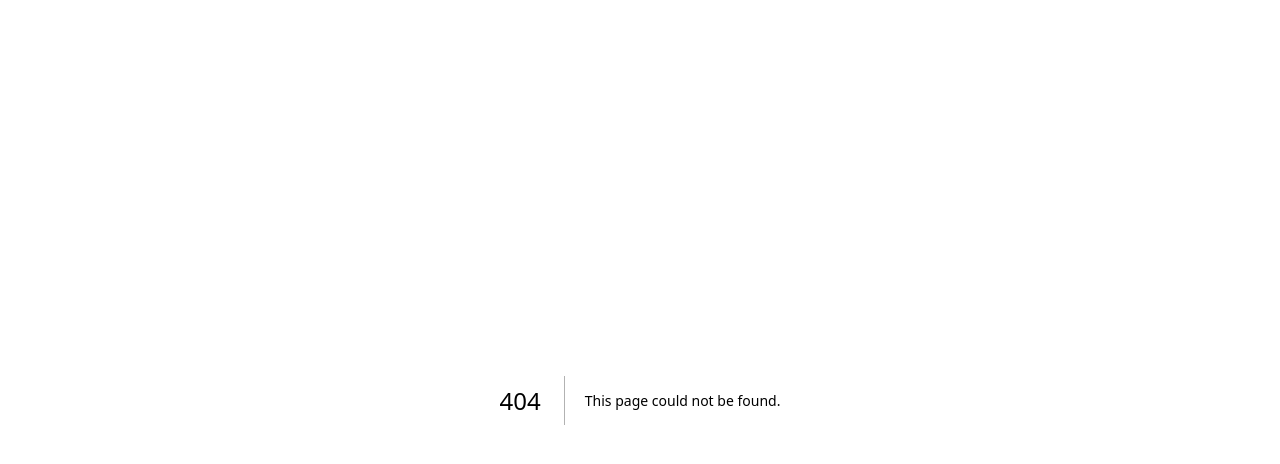
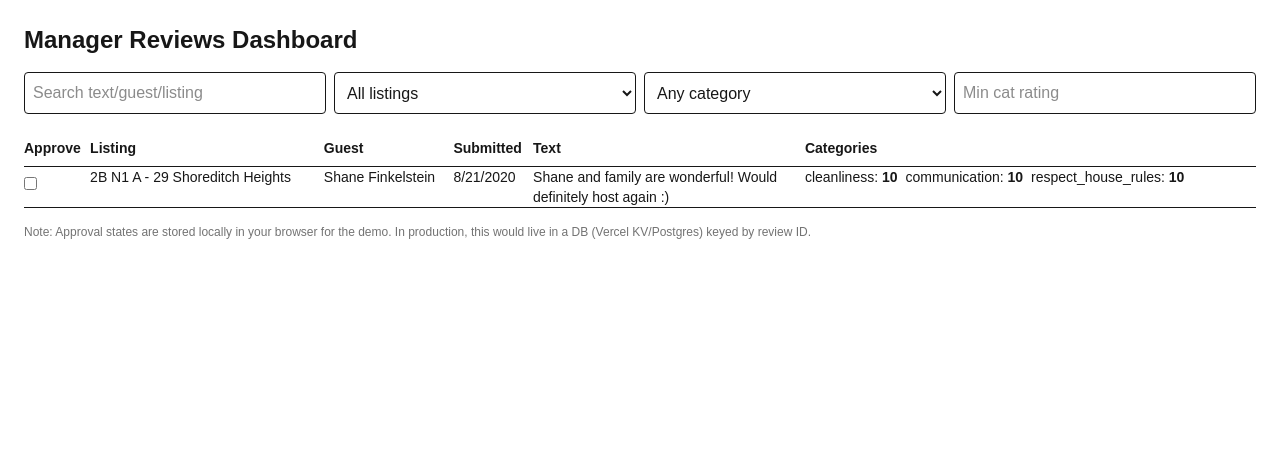
Before and after one commit to danwib/the_flex_practical_interview, a Next.js app in the folder flex-reviews/: page /dashboard in a window 1280 px wide. Before the commit this address had no page. Shown: the top 464 px of the page. Built offline with nearby package versions, Linux system fonts and the light colour scheme.

Commit message:
Ready for Vercel Deploy

```diff
--- /dev/null
+++ b/flex-reviews/data/mock-reviews.json
@@ -0,0 +1,20 @@
+{
+  "status": "success",
+  "result": [
+    {
+      "id": 7453,
+      "type": "host-to-guest",
+      "status": "published",
+      "rating": null,
+      "publicReview": "Shane and family are wonderful! Would definitely host again :)",
+      "reviewCategory": [
+        {"category": "cleanliness", "rating": 10},
+        {"category": "communication", "rating": 10},
+        {"category": "respect_house_rules", "rating": 10}
+      ],
+      "submittedAt": "2020-08-21 22:45:14",
+      "guestName": "Shane Finkelstein",
+      "listingName": "2B N1 A - 29 Shoreditch Heights"
+    }
+  ]
+}
--- /dev/null
+++ b/flex-reviews/src/app/api/reviews/hostaway/route.ts
@@ -0,0 +1,53 @@
+import { NextRequest, NextResponse } from 'next/server';
+import raw from '@/../data/mock-reviews.json';
+import type { Review, ReviewsResponse } from '@/types/reviews';
+
+export const dynamic = 'force-dynamic';
+
+function loadReviews(): Review[] {
+  // If you’re using zod, you could parse/validate here.
+  const parsed = raw as unknown as ReviewsResponse;
+  return parsed.result as Review[];
+}
+
+export async function GET(req: NextRequest) {
+  const { searchParams } = new URL(req.url);
+
+  const listing = searchParams.get('listing');           // exact listingName
+  const q = searchParams.get('q');                      // text search
+  const cat = searchParams.get('category');             // category name
+  const minStr = searchParams.get('min');               // min category rating
+  const from = searchParams.get('from');                // YYYY-MM-DD
+  const to = searchParams.get('to');                    // YYYY-MM-DD
+
+  const min = minStr !== null ? Number(minStr) : null;
+
+  const all: Review[] = loadReviews();
+  let rows: Review[] = all.slice();
+
+  if (listing) rows = rows.filter(r => r.listingName === listing);
+
+  if (q) {
+    const s = q.toLowerCase();
+    rows = rows.filter(r =>
+      r.publicReview?.toLowerCase().includes(s) ||
+      r.guestName?.toLowerCase().includes(s) ||
+      r.listingName?.toLowerCase().includes(s)
+    );
+  }
+
+  if (cat) {
+    rows = rows.filter(r => r.reviewCategory?.some(c => c.category === cat));
+    if (min !== null && !Number.isNaN(min)) {
+      rows = rows.filter(r =>
+        r.reviewCategory?.some(c => c.category === cat && (c.rating ?? -Infinity) >= min)
+      );
+    }
+  }
+
+  // Simple string compare is OK because submittedAt is ISO-ish; if unsure, normalise.
+  if (from) rows = rows.filter(r => r.submittedAt >= `${from} 00:00:00`);
+  if (to)   rows = rows.filter(r => r.submittedAt <= `${to} 23:59:59`);
+
+  return NextResponse.json({ status: 'success', result: rows } as ReviewsResponse);
+}
--- /dev/null
+++ b/flex-reviews/src/app/dashboard/page.tsx
@@ -0,0 +1,106 @@
+'use client';
+
+import { useEffect, useMemo, useState } from 'react';
+
+type Review = {
+  id: number; publicReview: string; guestName: string; listingName: string;
+  submittedAt: string; reviewCategory: { category: string; rating: number | null }[];
+};
+
+function useApprovals() {
+  const KEY = 'approvals';
+  const [map, setMap] = useState<Record<number, boolean>>(() => {
+    try { return JSON.parse(localStorage.getItem(KEY) || '{}'); } catch { return {}; }
+  });
+  useEffect(() => { localStorage.setItem(KEY, JSON.stringify(map)); }, [map]);
+  const toggle = (id: number) => setMap(m => ({ ...m, [id]: !m[id] }));
+  const set = (id: number, v: boolean) => setMap(m => ({ ...m, [id]: v }));
+  return { map, toggle, set };
+}
+
+export default function DashboardPage() {
+  const [reviews, setReviews] = useState<Review[]>([]);
+  const [q, setQ] = useState('');
+  const [listing, setListing] = useState('');
+  const [category, setCategory] = useState('');
+  const [min, setMin] = useState<number | ''>('');
+  const { map, toggle } = useApprovals();
+
+  useEffect(() => {
+    const url = new URL('/api/reviews/hostaway', window.location.origin);
+    if (q) url.searchParams.set('q', q);
+    if (listing) url.searchParams.set('listing', listing);
+    if (category) url.searchParams.set('category', category);
+    if (min !== '') url.searchParams.set('min', String(min));
+    fetch(url).then(r => r.json()).then(d => setReviews(d.result));
+  }, [q, listing, category, min]);
+
+  const listings = useMemo(() => Array.from(new Set(reviews.map(r => r.listingName))).sort(), [reviews]);
+  const cats = useMemo(() => {
+    const s = new Set<string>();
+    reviews.forEach(r => r.reviewCategory?.forEach(c => s.add(c.category)));
+    return Array.from(s).sort();
+  }, [reviews]);
+
+  return (
+    <div className="p-6 space-y-4">
+      <h1 className="text-2xl font-semibold">Manager Reviews Dashboard</h1>
+
+      <div className="grid gap-2 sm:grid-cols-4">
+        <input className="border rounded p-2" placeholder="Search text/guest/listing"
+               value={q} onChange={e => setQ(e.target.value)} />
+        <select className="border rounded p-2" value={listing} onChange={e => setListing(e.target.value)}>
+          <option value="">All listings</option>
+          {listings.map(l => <option key={l} value={l}>{l}</option>)}
+        </select>
+        <select className="border rounded p-2" value={category} onChange={e => setCategory(e.target.value)}>
+          <option value="">Any category</option>
+          {cats.map(c => <option key={c} value={c}>{c}</option>)}
+        </select>
+        <input className="border rounded p-2" type="number" min={0} max={10} placeholder="Min cat rating"
+               value={min} onChange={e => setMin(e.target.value === '' ? '' : Number(e.target.value))}/>
+      </div>
+
+      <table className="w-full text-sm">
+        <thead className="text-left border-b">
+          <tr>
+            <th className="py-2">Approve</th>
+            <th>Listing</th>
+            <th>Guest</th>
+            <th>Submitted</th>
+            <th>Text</th>
+            <th>Categories</th>
+          </tr>
+        </thead>
+        <tbody>
+          {reviews.map(r => (
+            <tr key={r.id} className="border-b align-top">
+              <td className="py-2">
+                <input type="checkbox" checked={!!map[r.id]} onChange={() => toggle(r.id)} />
+              </td>
+              <td>{r.listingName}</td>
+              <td>{r.guestName}</td>
+              <td>{new Date(r.submittedAt.replace(' ', 'T')).toLocaleDateString()}</td>
+              <td className="max-w-[30ch]">{r.publicReview}</td>
+              <td>
+                {r.reviewCategory?.map(c => (
+                  <span key={c.category} className="inline-block mr-2">
+                    {c.category}: <b>{c.rating ?? '-'}</b>
+                  </span>
+                ))}
+              </td>
+            </tr>
+          ))}
+          {reviews.length === 0 && (
+            <tr><td colSpan={6} className="py-8 text-center text-neutral-500">No reviews match the filters.</td></tr>
+          )}
+        </tbody>
+      </table>
+
+      <p className="text-xs text-neutral-500">
+        Note: Approval states are stored locally in your browser for the demo. In production,
+        this would live in a DB (Vercel KV/Postgres) keyed by review ID.
+      </p>
+    </div>
+  );
+}
--- /dev/null
+++ b/flex-reviews/src/app/properties/[slug]/reviews/page.tsx
@@ -0,0 +1,40 @@
+'use client';
+
+import { useEffect, useMemo, useState } from 'react';
+type Review = {
+  id: number; publicReview: string; listingName: string; guestName: string;
+  reviewCategory: { category: string; rating: number | null }[];
+};
+
+export default function PublicReviews({ params }: { params: { slug: string } }) {
+  const slug = decodeURIComponent(params.slug);
+  const [reviews, setReviews] = useState<Review[]>([]);
+  const [approvals, setApprovals] = useState<Record<number, boolean>>({});
+
+  useEffect(() => {
+    const url = new URL('/api/reviews/hostaway', window.location.origin);
+    url.searchParams.set('listing', slug);
+    fetch(url).then(r => r.json()).then(d => setReviews(d.result));
+    try { setApprovals(JSON.parse(localStorage.getItem('approvals') || '{}')); } catch {}
+  }, [slug]);
+
+  const approved = useMemo(() => reviews.filter(r => approvals[r.id]), [reviews, approvals]);
+
+  return (
+    <div className="p-6 space-y-2">
+      <h1 className="text-2xl font-semibold">{slug} — Guest Reviews</h1>
+      {approved.length === 0 && <p>No approved reviews yet.</p>}
+      <ul className="space-y-4">
+        {approved.map(r => (
+          <li key={r.id} className="border rounded p-4">
+            <p className="text-sm text-neutral-600">{r.guestName}</p>
+            <p className="mt-2">{r.publicReview}</p>
+            <div className="text-xs text-neutral-500 mt-2">
+              {r.reviewCategory?.map(c => <span key={c.category} className="mr-3">{c.category}: <b>{c.rating ?? '-'}</b></span>)}
+            </div>
+          </li>
+        ))}
+      </ul>
+    </div>
+  );
+}
--- /dev/null
+++ b/flex-reviews/src/lib/schema.ts
@@ -0,0 +1,21 @@
+import { z } from 'zod';
+
+export const ReviewSchema = z.object({
+  id: z.number(),
+  type: z.string(),
+  status: z.string(),
+  rating: z.number().nullable(),
+  publicReview: z.string(),
+  reviewCategory: z.array(z.object({
+    category: z.string(),
+    rating: z.number().nullable()
+  })),
+  submittedAt: z.string(),
+  guestName: z.string(),
+  listingName: z.string()
+});
+export const ReviewsResponseSchema = z.object({
+  status: z.enum(['success','error']),
+  result: z.array(ReviewSchema)
+});
+export type Review = z.infer<typeof ReviewSchema>;
--- /dev/null
+++ b/flex-reviews/src/types/reviews.ts
@@ -0,0 +1,18 @@
+export type ReviewCategory = {
+  category: 'cleanliness' | 'communication' | 'respect_house_rules' | string;
+  rating: number | null;
+};
+
+export type Review = {
+  id: number;
+  type: string;            // "host-to-guest" | "guest-to-host" etc.
+  status: string;          // "published" | "draft" ...
+  rating: number | null;   // overall (may be null)
+  publicReview: string;
+  reviewCategory: ReviewCategory[];
+  submittedAt: string;     // "YYYY-MM-DD HH:mm:ss"
+  guestName: string;
+  listingName: string;
+};
+
+export type ReviewsResponse = { status: 'success' | 'error'; result: Review[] };
```
Also changed, not shown: flex-reviews/package.json (+6 -5 lines), 1 other file (tests, documents, lock files or other folders).
